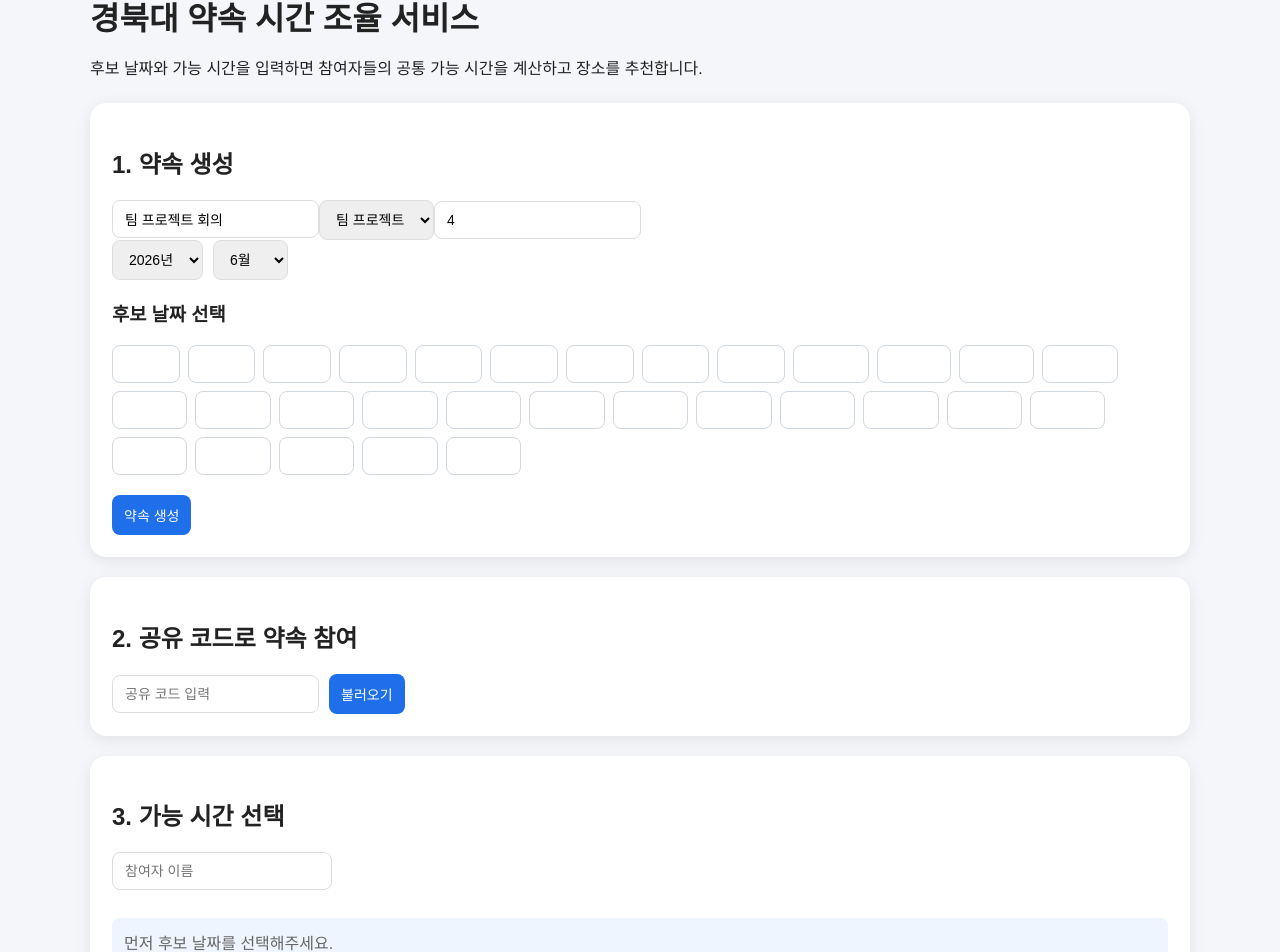
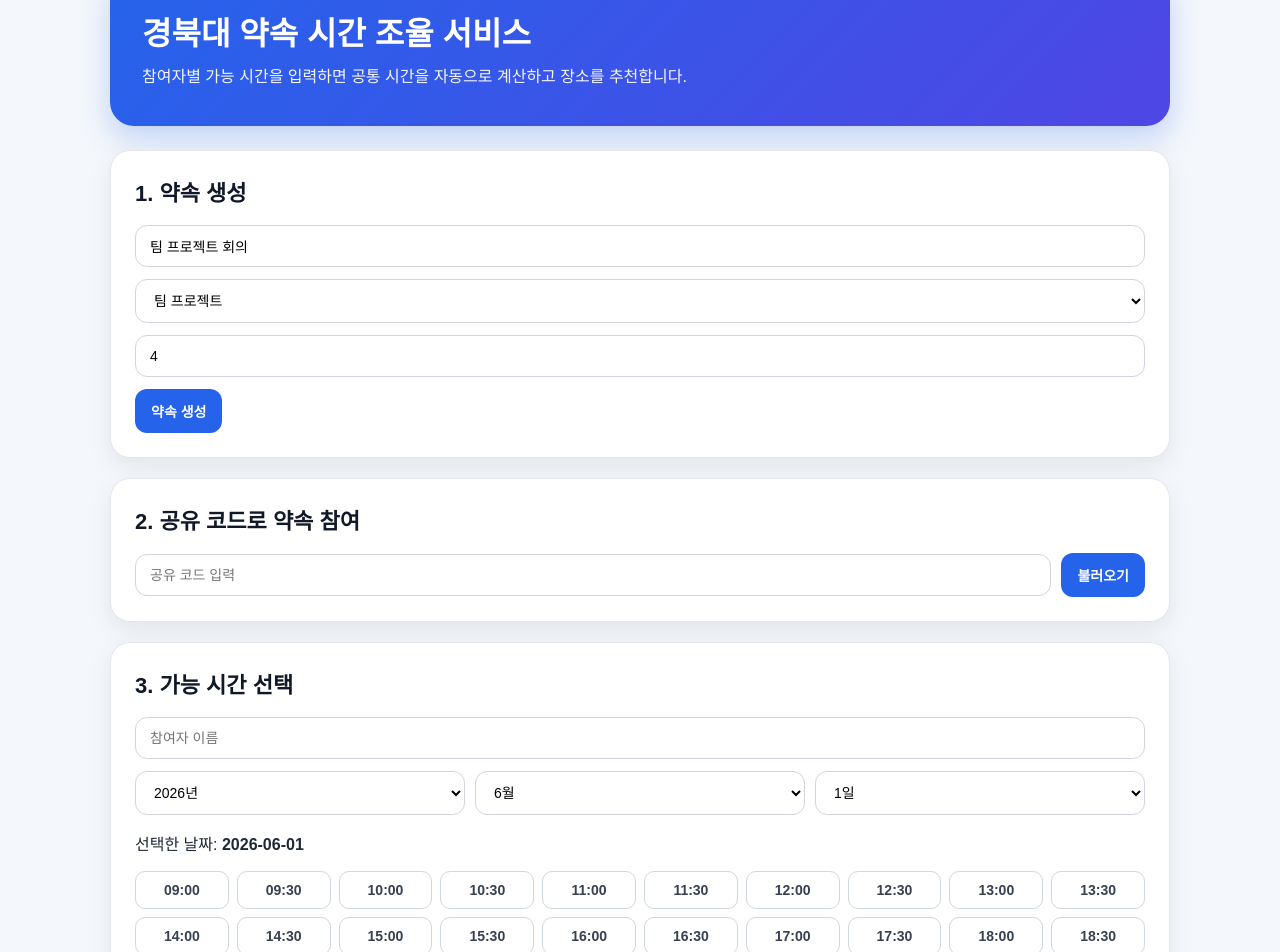
Before and after one commit to hyeonmin0/knu-meeting-scheduler, a React (Vite) app in the folder frontend/: page / in a window 1280 px wide. Shown: the part 60-1012 px from the top of the page. Built offline with nearby package versions, Linux system fonts and the light colour scheme.

Commit message:
update time selection css

```diff
--- a/frontend/src/main.jsx
+++ b/frontend/src/main.jsx
@@ -3,25 +3,6 @@ import { createRoot } from "react-dom/client";
 import "./style.css";
 
 const API = "https://knu-meeting-scheduler.onrender.com";
-const WEEKDAYS = ["일", "월", "화", "수", "목", "금", "토"];
-
-// 선택한 연도/월에 맞는 날짜 목록 생성
-function getDaysInMonth(year, month) {
-  const lastDay = new Date(year, month, 0).getDate();
-  const days = [];
-
-  for (let day = 1; day <= lastDay; day++) {
-    const date = new Date(year, month - 1, day);
-    const weekday = WEEKDAYS[date.getDay()];
-
-    const dateKey = `${year}-${String(month).padStart(2, "0")}-${String(day).padStart(2, "0")}`;
-    const label = `${month}/${day}(${weekday})`;
-
-    days.push([dateKey, label]);
-  }
-
-  return days;
-}
 
 // 09:00부터 24:00까지 30분 단위 시간 생성
 const TIMES = [];
@@ -37,39 +18,30 @@ function App() {
   const [category, setCategory] = useState("team");
   const [maxPeople, setMaxPeople] = useState(4);
 
-  const [selectedYear, setSelectedYear] = useState(2026);
-  const [selectedMonth, setSelectedMonth] = useState(6);
-  const [selectedDates, setSelectedDates] = useState([]);
-
   const [meeting, setMeeting] = useState(null);
   const [shareCode, setShareCode] = useState("");
   const [userName, setUserName] = useState("");
+
+  const [selectedYear, setSelectedYear] = useState(2026);
+  const [selectedMonth, setSelectedMonth] = useState(6);
+  const [selectedDay, setSelectedDay] = useState(1);
+
   const [selectedSlots, setSelectedSlots] = useState([]);
   const [allTimes, setAllTimes] = useState({});
   const [commonResult, setCommonResult] = useState(null);
   const [places, setPlaces] = useState([]);
   const [message, setMessage] = useState("");
 
-  const monthDays = getDaysInMonth(selectedYear, selectedMonth);
+  const daysInSelectedMonth = new Date(
+    selectedYear,
+    selectedMonth,
+    0
+  ).getDate();
 
-  // 후보 날짜 선택/해제
-  function toggleDate(dateKey) {
-    setSelectedDates((prev) =>
-      prev.includes(dateKey)
-        ? prev.filter((d) => d !== dateKey)
-        : [...prev, dateKey]
-    );
-
-    // 날짜를 해제하면 그 날짜의 시간 선택도 같이 삭제
-    setSelectedSlots((prev) =>
-      prev.filter((slot) => !slot.startsWith(`${dateKey}-`))
-    );
-  }
-
-  // 선택된 날짜만 시간표에 표시
-  const displayDays = monthDays.filter(([dateKey]) =>
-    selectedDates.includes(dateKey)
-  );
+  const selectedDate = `${selectedYear}-${String(selectedMonth).padStart(
+    2,
+    "0"
+  )}-${String(selectedDay).padStart(2, "0")}`;
 
   // 약속 생성
   async function createMeeting() {
@@ -99,7 +71,7 @@ function App() {
     setMessage("약속 정보를 불러왔습니다.");
   }
 
-  // 시간 칸 선택/해제
+  // 시간 선택/해제
   function toggleSlot(slot) {
     setSelectedSlots((prev) =>
       prev.includes(slot)
@@ -172,13 +144,30 @@ function App() {
     setPlaces(data);
   }
 
+  // 연도/월/일 변경 시 기존 선택 시간 초기화
+  function changeYear(value) {
+    setSelectedYear(value);
+    setSelectedSlots([]);
+  }
+
+  function changeMonth(value) {
+    setSelectedMonth(value);
+    setSelectedDay(1);
+    setSelectedSlots([]);
+  }
+
+  function changeDay(value) {
+    setSelectedDay(value);
+    setSelectedSlots([]);
+  }
+
   return (
     <div className="page">
       <header>
         <h1>경북대 약속 시간 조율 서비스</h1>
         <p>
-          후보 날짜와 가능 시간을 입력하면 참여자들의 공통 가능 시간을 계산하고
-          장소를 추천합니다.
+          참여자별 가능 시간을 입력하면 공통 시간을 자동으로 계산하고 장소를
+          추천합니다.
         </p>
       </header>
 
@@ -205,54 +194,14 @@ function App() {
           placeholder="인원 수"
         />
 
-        <div className="form-row">
-          <select
-            value={selectedYear}
-            onChange={(e) => {
-              setSelectedYear(Number(e.target.value));
-              setSelectedDates([]);
-              setSelectedSlots([]);
-            }}
-          >
-            <option value={2026}>2026년</option>
-            <option value={2027}>2027년</option>
-            <option value={2028}>2028년</option>
-          </select>
+        <button onClick={createMeeting}>약속 생성</button>
 
-          <select
-            value={selectedMonth}
-            onChange={(e) => {
-              setSelectedMonth(Number(e.target.value));
-              setSelectedDates([]);
-              setSelectedSlots([]);
-            }}
-          >
-            {Array.from({ length: 12 }, (_, i) => i + 1).map((month) => (
-              <option key={month} value={month}>
-                {month}월
-              </option>
-            ))}
-          </select>
-        </div>
-
-        <h3>후보 날짜 선택</h3>
-        <div className="date-list">
-          {monthDays.map(([dateKey, label]) => (
-            <button
-              key={dateKey}
-              className={
-                selectedDates.includes(dateKey)
-                  ? "date-button active"
-                  : "date-button"
-              }
-              onClick={() => toggleDate(dateKey)}
-            >
-              {label}
-            </button>
-          ))}
-        </div>
-
-        <button onClick={createMeeting}>약속 생성</button>
+        {meeting && (
+          <p>
+            생성된 약속: <b>{meeting.title}</b> / 공유 코드:{" "}
+            <b>{shareCode}</b>
+          </p>
+        )}
       </section>
 
       <section className="card">
@@ -269,8 +218,7 @@ function App() {
 
         {meeting && (
           <p>
-            현재 약속: <b>{meeting.title}</b> / 공유 코드:{" "}
-            <b>{shareCode}</b>
+            현재 약속: <b>{meeting.title}</b>
           </p>
         )}
       </section>
@@ -285,40 +233,61 @@ function App() {
           placeholder="참여자 이름"
         />
 
-        {displayDays.length === 0 ? (
-          <p className="notice">먼저 후보 날짜를 선택해주세요.</p>
-        ) : (
-          <div className="timetable">
-            <div className="cell head">시간</div>
+        <div className="form-row">
+          <select
+            value={selectedYear}
+            onChange={(e) => changeYear(Number(e.target.value))}
+          >
+            <option value={2026}>2026년</option>
+            <option value={2027}>2027년</option>
+            <option value={2028}>2028년</option>
+          </select>
 
-            {displayDays.map(([dateKey, label]) => (
-              <div className="cell head" key={dateKey}>
-                {label}
+          <select
+            value={selectedMonth}
+            onChange={(e) => changeMonth(Number(e.target.value))}
+          >
+            {Array.from({ length: 12 }, (_, i) => i + 1).map((month) => (
+              <option key={month} value={month}>
+                {month}월
+              </option>
+            ))}
+          </select>
+
+          <select
+            value={selectedDay}
+            onChange={(e) => changeDay(Number(e.target.value))}
+          >
+            {Array.from({ length: daysInSelectedMonth }, (_, i) => i + 1).map(
+              (day) => (
+                <option key={day} value={day}>
+                  {day}일
+                </option>
+              )
+            )}
+          </select>
         </div>
-            ))}
 
-            {TIMES.map((time) => (
-              <React.Fragment key={time}>
-                <div className="cell time">{time}</div>
+        <p>
+          선택한 날짜: <b>{selectedDate}</b>
+        </p>
 
-                {displayDays.map(([dateKey]) => {
-                  const slot = `${dateKey}-${time}`;
+        <div className="time-list">
+          {TIMES.map((time) => {
+            const slot = `${selectedDate}-${time}`;
             const active = selectedSlots.includes(slot);
 
             return (
               <button
                 key={slot}
-                      className={active ? "cell slot active" : "cell slot"}
+                className={active ? "time-button active" : "time-button"}
                 onClick={() => toggleSlot(slot)}
               >
-                      {active ? "가능" : ""}
+                {time}
               </button>
             );
           })}
-              </React.Fragment>
-            ))}
         </div>
-        )}
 
         <button className="wide" onClick={saveTimes}>
           내 시간 저장
--- a/frontend/src/style.css
+++ b/frontend/src/style.css
@@ -1,104 +1,125 @@
+* {
+  box-sizing: border-box;
+}
+
 body {
   margin: 0;
-  font-family: Arial, sans-serif;
-  background: #f5f6fa;
-  color: #222;
+  font-family: "Pretendard", "Noto Sans KR", Arial, sans-serif;
+  background: #f4f7fb;
+  color: #1f2937;
+}
+
+button,
+input,
+select {
+  font-family: inherit;
+  font-size: 14px;
+}
+
+button {
+  cursor: pointer;
 }
 
 .page {
   max-width: 1100px;
   margin: 0 auto;
-  padding: 32px 20px;
+  padding: 32px 20px 60px;
 }
 
 header {
+  background: linear-gradient(135deg, #2563eb, #4f46e5);
+  color: white;
+  padding: 36px 32px;
+  border-radius: 24px;
   margin-bottom: 24px;
+  box-shadow: 0 12px 30px rgba(37, 99, 235, 0.25);
 }
 
 header h1 {
-  margin-bottom: 8px;
+  margin: 0 0 10px;
+  font-size: 32px;
+}
+
+header p {
+  margin: 0;
+  line-height: 1.6;
+  opacity: 0.95;
 }
 
 .card {
   background: white;
-  border-radius: 16px;
-  padding: 22px;
+  border-radius: 20px;
+  padding: 24px;
   margin-bottom: 20px;
-  box-shadow: 0 4px 16px rgba(0, 0, 0, 0.08);
+  box-shadow: 0 8px 24px rgba(15, 23, 42, 0.08);
+  border: 1px solid #e5e7eb;
+}
+
+.card h2 {
+  margin-top: 0;
+  margin-bottom: 18px;
+  font-size: 22px;
+  color: #111827;
+}
+
+.card h3 {
+  margin-top: 22px;
+  margin-bottom: 12px;
+  color: #374151;
+}
+
+input,
+select {
+  width: 100%;
+  padding: 12px 14px;
+  border: 1px solid #d1d5db;
+  border-radius: 12px;
+  margin-bottom: 12px;
+  background: white;
+  outline: none;
+}
+
+input:focus,
+select:focus {
+  border-color: #2563eb;
+  box-shadow: 0 0 0 3px rgba(37, 99, 235, 0.15);
+}
+
+button {
+  border: none;
+  border-radius: 12px;
+  padding: 12px 16px;
+  background: #2563eb;
+  color: white;
+  font-weight: 700;
+  transition: 0.15s;
+}
+
+button:hover {
+  background: #1d4ed8;
+  transform: translateY(-1px);
 }
 
 .form-row {
   display: flex;
   gap: 10px;
+  align-items: center;
   flex-wrap: wrap;
-  align-items: center;
 }
 
-input, select, button {
-  padding: 10px 12px;
-  border: 1px solid #ddd;
-  border-radius: 8px;
-  font-size: 14px;
+.form-row input,
+.form-row select {
+  flex: 1;
+  min-width: 160px;
+  margin-bottom: 0;
 }
 
-button {
-  background: #1f6feb;
-  color: white;
-  cursor: pointer;
-  border: none;
-}
-
-button:hover {
-  opacity: 0.9;
-}
-
-.notice {
-  margin-top: 12px;
-  padding: 12px;
-  background: #eef5ff;
-  border-radius: 8px;
+.form-row button {
+  white-space: nowrap;
 }
 
 .name-input {
   margin-bottom: 12px;
-  width: 220px;
-}
-
-.timetable {
-  display: grid;
-  grid-template-columns: 80px repeat(5, 1fr);
-  gap: 4px;
-  margin-top: 10px;
-}
-
-.cell {
-  min-height: 34px;
-  display: flex;
-  align-items: center;
-  justify-content: center;
-  border-radius: 6px;
-  font-size: 13px;
-}
-
-.head {
-  background: #222;
-  color: white;
-  font-weight: bold;
-}
-
-.time {
-  background: #f0f0f0;
-}
-
-.slot {
-  background: #edf0f7;
-  color: #222;
-}
-
-.slot.active {
-  background: #2ea043;
-  color: white;
-  font-weight: bold;
 }
 
 .wide {
@@ -106,64 +127,160 @@ button:hover {
   margin-top: 14px;
 }
 
-pre {
-  background: #111;
-  color: #eee;
-  padding: 14px;
-  border-radius: 10px;
-  overflow-x: auto;
+/* 가능 시간 선택 버튼 목록 */
+.time-list {
+  display: grid;
+  grid-template-columns: repeat(auto-fill, minmax(88px, 1fr));
+  gap: 8px;
+  margin: 16px 0;
 }
 
-.place-list {
-  display: grid;
-  grid-template-columns: repeat(auto-fit, minmax(220px, 1fr));
-  gap: 12px;
+.time-button {
+  padding: 10px 8px;
+  border: 1px solid #d0d7de;
+  border-radius: 10px;
+  background: white;
+  color: #374151;
+  font-weight: 600;
 }
 
-.place {
-  border: 1px solid #ddd;
-  border-radius: 12px;
-  padding: 14px;
+.time-button:hover {
+  background: #eff6ff;
+  color: #1d4ed8;
+  border-color: #93c5fd;
+  transform: none;
 }
 
-.place span {
-  display: block;
-  margin-top: 4px;
-  color: #666;
-  font-size: 13px;
-}
-
-.toast {
-  position: fixed;
-  right: 20px;
-  bottom: 20px;
-  background: #222;
-  color: white;
-  padding: 14px 18px;
-  border-radius: 10px;
-}
-.date-list {
-  display: flex;
-  flex-wrap: wrap;
-  gap: 8px;
-  margin: 12px 0 20px;
-}
-
-.date-button {
-  padding: 8px 12px;
-  border: 1px solid #d0d7de;
-  border-radius: 8px;
-  background: white;
-  cursor: pointer;
-}
-
-.date-button.active {
+.time-button.active {
   background: #2563eb;
   color: white;
   border-color: #2563eb;
 }
 
-.notice {
-  color: #666;
-  margin: 16px 0;
+/* 예전 시간표 구조가 남아 있어도 깨지지 않게 유지 */
+.timetable {
+  display: grid;
+  grid-template-columns: 80px repeat(5, 1fr);
+  border: 1px solid #e5e7eb;
+  border-radius: 12px;
+  overflow: auto;
+  margin-top: 16px;
 }
+
+.cell {
+  min-height: 38px;
+  border: 1px solid #e5e7eb;
+  background: white;
+  display: flex;
+  align-items: center;
+  justify-content: center;
+  font-size: 13px;
+}
+
+.cell.head {
+  background: #eff6ff;
+  font-weight: 700;
+}
+
+.cell.time {
+  background: #f9fafb;
+  font-weight: 600;
+}
+
+.cell.slot {
+  border-radius: 0;
+  color: #2563eb;
+  background: white;
+  padding: 0;
+}
+
+.cell.slot.active {
+  background: #2563eb;
+  color: white;
+}
+
+pre {
+  background: #0f172a;
+  color: #e5e7eb;
+  padding: 16px;
+  border-radius: 14px;
+  overflow: auto;
+  font-size: 13px;
+  line-height: 1.5;
+}
+
+.place-list {
+  display: grid;
+  grid-template-columns: repeat(auto-fill, minmax(220px, 1fr));
+  gap: 12px;
+}
+
+.place {
+  border: 1px solid #e5e7eb;
+  border-radius: 16px;
+  padding: 16px;
+  background: #f9fafb;
+}
+
+.place b {
+  display: block;
+  font-size: 16px;
+  margin-bottom: 6px;
+}
+
+.place span {
+  display: inline-block;
+  color: #2563eb;
+  font-weight: 700;
+  margin-bottom: 8px;
+}
+
+.place p {
+  margin: 0;
+  line-height: 1.5;
+  color: #4b5563;
+}
+
+.toast {
+  position: fixed;
+  right: 24px;
+  bottom: 24px;
+  background: #111827;
+  color: white;
+  padding: 14px 18px;
+  border-radius: 14px;
+  box-shadow: 0 10px 25px rgba(0, 0, 0, 0.25);
+  z-index: 100;
+}
+
+@media (max-width: 768px) {
+  .page {
+    padding: 20px 12px 48px;
+  }
+
+  header {
+    padding: 28px 22px;
+  }
+
+  header h1 {
+    font-size: 25px;
+  }
+
+  .card {
+    padding: 18px;
+  }
+
+  .form-row {
+    flex-direction: column;
+  }
+
+  .form-row input,
+  .form-row select,
+  .form-row button {
+    width: 100%;
+  }
+
+  .time-list {
+    grid-template-columns: repeat(auto-fill, minmax(76px, 1fr));
+  }
+}
```
Lines whose indentation alone changed are shown as unchanged.
